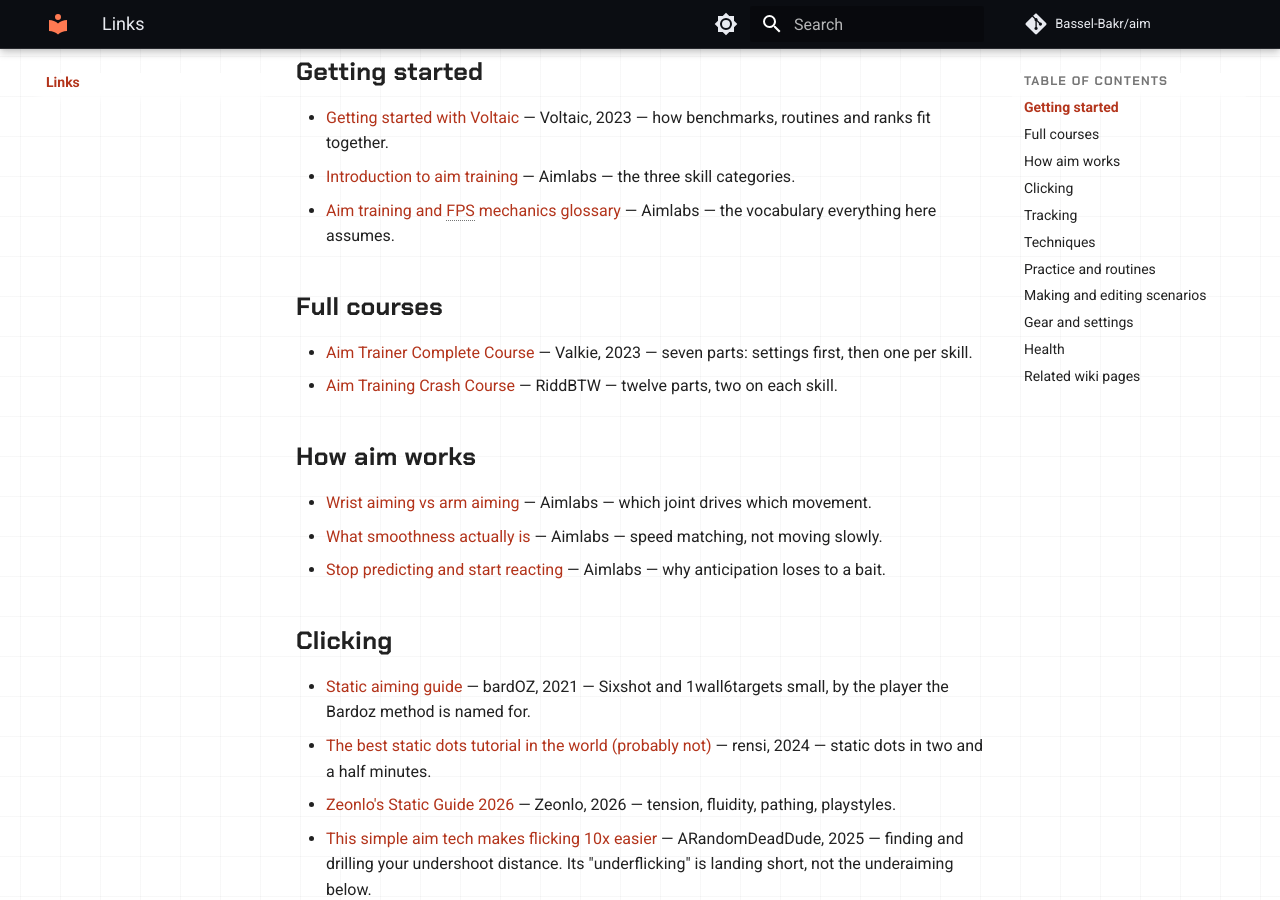
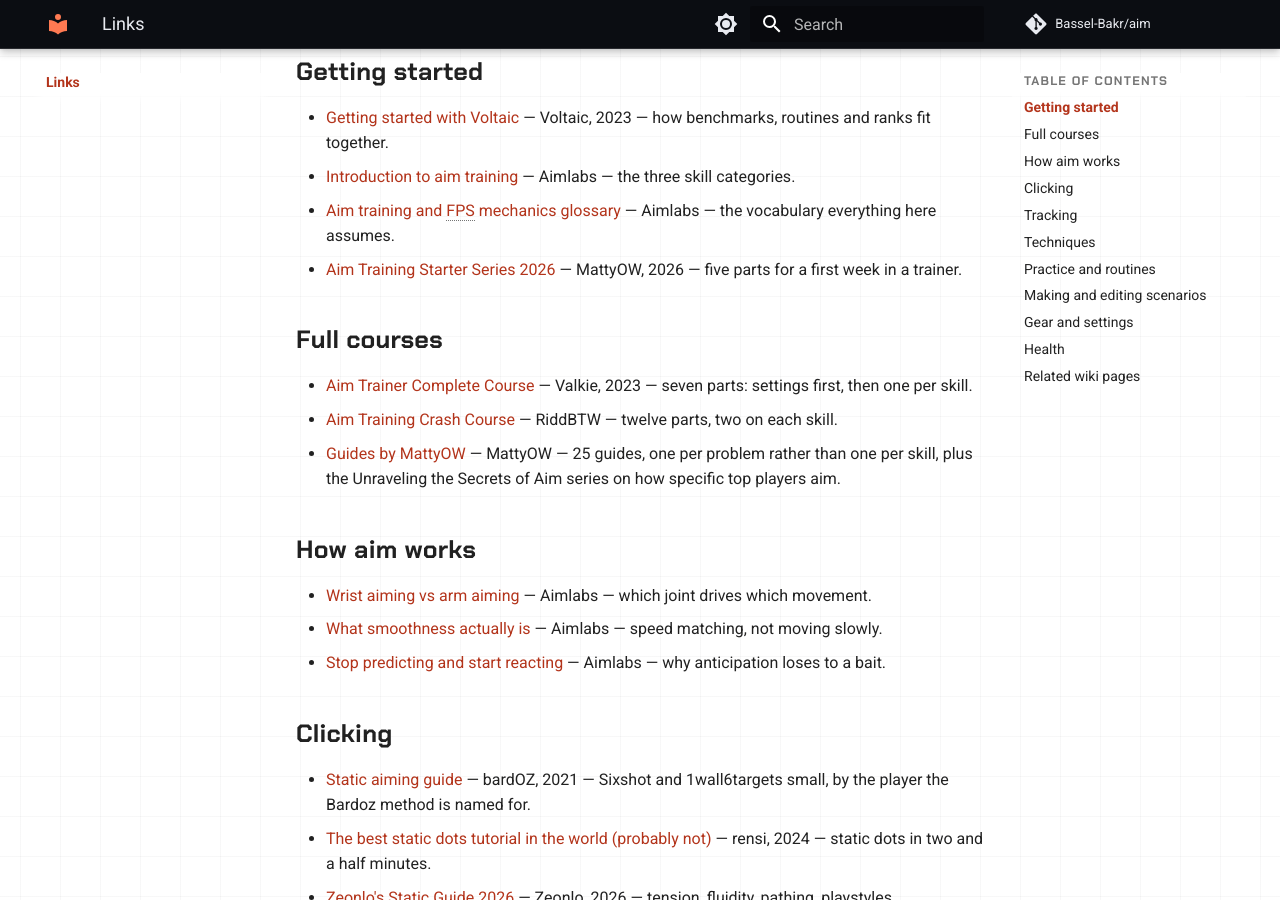
Before and after one commit to Bassel-Bakr/Aim, an MkDocs documentation site: the page built from docs/links.md, in a window 1280 px wide and 900 px high, scrolled down 374 px. Built offline with MkDocs 1.6.1 and Material for MkDocs 9.7.7, drawn with Linux system fonts in a browser that asks for light colours; comment, search, counter and statistics services are not loaded.

Commit message:
docs: add MattyOW's starter series and guide collection
Two of the fifteen playlists on that channel teach; the rest are benchmark
completion runs, which are score demonstrations rather than instruction and
stay off the page under the rule.

The starter series is five parts aimed at a first week in a trainer. Guides by
MattyOW is 25 videos organised by problem rather than by skill — how to play a
given scenario, how to build a routine, how to run a VOD review — plus the
Unraveling the Secrets of Aim series breaking down how specific top players
aim.

Both playlists were opened to confirm the owner and contents.

Co-Authored-By: Claude Opus 5 <noreply@anthropic.com>

```diff
--- a/docs/links.md
+++ b/docs/links.md
@@ -16,6 +16,8 @@ over without instructions stay on the [resource pages](wiki/resources/index.md).
   Aimlabs — the three skill categories.
 - [Aim training and FPS mechanics glossary](https://aimlabs.com/articles/aimlabs/aim-training-fps-mechanics-glossary-key-terms-explained/) —
   Aimlabs — the vocabulary everything here assumes.
+- [Aim Training Starter Series 2026](https://www.youtube.com/playlist?list=PLJJwQ02KYw9w) —
+  MattyOW, 2026 — five parts for a first week in a trainer.
 
 ## Full courses
 
@@ -23,6 +25,9 @@ over without instructions stay on the [resource pages](wiki/resources/index.md).
   Valkie, 2023 — seven parts: settings first, then one per skill.
 - [Aim Training Crash Course](https://www.youtube.com/playlist?list=PL-uHvMUvTR9RZMJ_8lzf30V19hgtf4htU) —
   RiddBTW — twelve parts, two on each skill.
+- [Guides by MattyOW](https://www.youtube.com/playlist?list=PLqMr3im6WvTQ8Y7q7SCV5r0i_lx4oPaRX) —
+  MattyOW — 25 guides, one per problem rather than one per skill, plus the Unraveling the Secrets
+  of Aim series on how specific top players aim.
 
 ## How aim works
 
```
